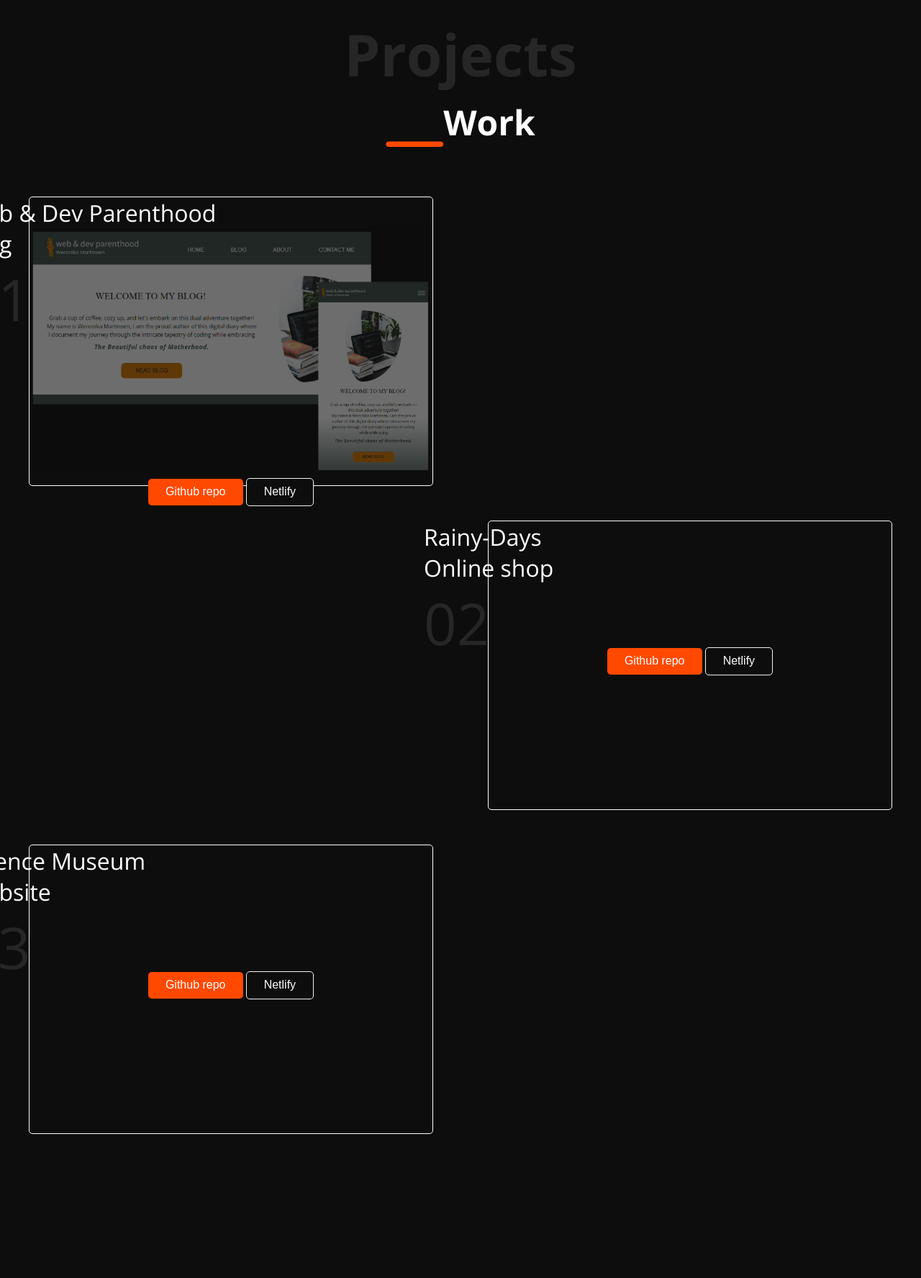
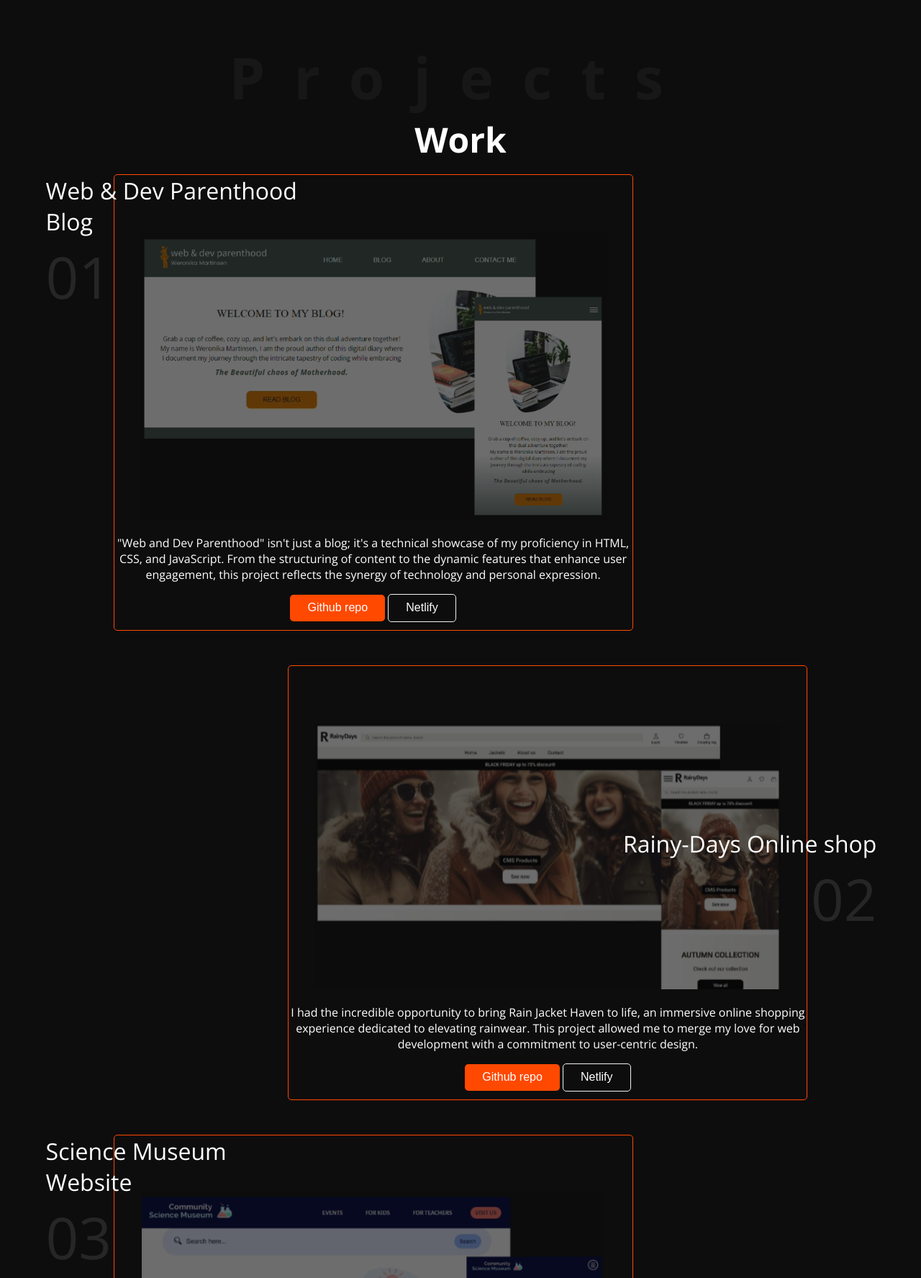
Before and after one commit to WeronikaMartinsen/portfolio, a plain HTML site: page index.html in a window 1280 px wide. Shown: the part 820-2595 px from the top of the page at 72% size. Before the commit the page ends 2419 px from the top, so only its background shows below. Drawn offline with nearby package versions, Linux system fonts and the light colour scheme; a web font is replaced by a local one.

Commit message:
working on html and design

```diff
--- a/css/homepage.css
+++ b/css/homepage.css
@@ -24,7 +24,7 @@
   align-items: center;
 }
 .heroContainer {
-  margin: 1em;
+  margin: 2em;
   padding: 1em;
   max-width: 1200px;
 }
@@ -67,11 +67,14 @@
   opacity: 1;
 }
 .project-list-container {
-  margin-top: 3em;
+  padding: 3em 6em 3em 6em;
   text-align: center;
 }
 .opacity {
   font-size: 5em;
+  opacity: 0.04;
+}
+.more {
   opacity: 0.1;
 }
 .project-list-container h2 {
@@ -84,20 +87,20 @@
 .project-list-container {
   flex-direction: column;
 }
+
 .cards {
-  margin-top: 3em;
   gap: 0.5em;
-  width: 100%;
-  max-width: 1200px;
+  width: 90%;
+  max-width: 1600px;
   padding: 1em;
   flex-wrap: wrap;
   gap: 3em;
 }
 .project {
-  width: 70%;
-  border: 1px solid white;
-  max-width: 35em;
-  height: 25em;
+  width: 80%;
+  border: 1px solid var(--orange);
+  max-width: 45em;
+  height: max-content;
   border-radius: var(--border-radius);
   position: relative;
 }
@@ -113,10 +116,17 @@
 .project-text {
   flex-direction: column;
   position: absolute;
-  left: -90px;
+}
+.firstChild {
+  left: -95px;
   top: 0;
   text-align: left;
 }
+.secondChild {
+  text-align: right;
+  right: -97px;
+}
+
 .flex {
   text-align: left;
   flex-direction: column;
@@ -128,11 +138,15 @@
   margin-bottom: 0.7em;
 }
 .project img {
-  width: 100%;
+  width: 90%;
   opacity: 0.4;
   padding-top: 5em;
 }
 .project img:hover,
 .project img:active {
   opacity: 1;
+  scale: 1.02;
 }
+#h1 {
+  letter-spacing: 0.5em;
+}
--- /dev/null
+++ b/css/media.css
@@ -0,0 +1,25 @@
+@media screen and (max-width: 1200px) {
+  .project {
+    width: 100%;
+  }
+}
+
+@media screen and (max-width: 700px) {
+  #h1 {
+    letter-spacing: 0.1em;
+  }
+  .project-list-container {
+    padding: 3em 1em 3em 1em;
+    text-align: center;
+  }
+  .project-text {
+    position: static;
+    flex-direction: column-reverse;
+  }
+  .cards {
+    gap: 6em;
+  }
+  .project img {
+    padding-top: 1em;
+  }
+}
--- a/index.html
+++ b/index.html
@@ -11,6 +11,7 @@
     <link rel="stylesheet" href="css/general.css" />
     <link rel="stylesheet" href="css/homepage.css" />
     <link rel="stylesheet" href="css/navbar.css" />
+    <link rel="stylesheet" href="css/media.css" />
     <link rel="preconnect" href="https://fonts.googleapis.com" />
     <link rel="preconnect" href="https://fonts.gstatic.com" crossorigin />
     <link
@@ -64,18 +65,54 @@
       <section>
         <div class="project-list-container">
           <div>
-            <h1 class="opacity">Projects</h1>
+            <h1 id="h1" class="opacity">Projects</h1>
             <div class="center">
-              <i id="line" class="fa-regular fa-window-minimize"></i>
               <h2>Work</h2>
             </div>
           </div>
           <div class="cards">
             <div class="project">
-              <div><img src="images/project1.png" alt="" /></div>
-              <div class="project-text">
+              <div>
+                <img
+                  src="images/project1.png"
+                  alt="Picture of my first project page - Web&Dev Parenthood"
+                />
+              </div>
+              <div class="project-text firstChild">
                 <span class="flex">Web & Dev Parenthood<br />Blog</span>
-                <span class="opacity">01</span>
+                <span class="opacity more">01</span>
+              </div>
+              <p>
+                "Web and Dev Parenthood" isn't just a blog; it's a technical
+                showcase of my proficiency in HTML, CSS, and JavaScript. From
+                the structuring of content to the dynamic features that enhance
+                user engagement, this project reflects the synergy of technology
+                and personal expression.
+              </p>
+              <div class="flex-end">
+                <button class="button-main">Github repo</button>
+                <button class="button-secondary">Netlify</button>
+              </div>
+            </div>
+
+            <div class="project">
+              <div>
+                <img
+                  src="images/project3.jpg"
+                  alt="Picture of online shop - Rainy-Days."
+                />
+              </div>
+              <div class="project-text secondChild">
+                <span class="flex">Rainy-Days Online shop</span>
+                <span class="opacity more">02</span>
+              </div>
+              <div>
+                <p>
+                  I had the incredible opportunity to bring Rain Jacket Haven to
+                  life, an immersive online shopping experience dedicated to
+                  elevating rainwear. This project allowed me to merge my love
+                  for web development with a commitment to user-centric design.
+                </p>
               </div>
               <div class="flex-end">
                 <button class="button-main">Github repo</button>
@@ -84,20 +121,23 @@
             </div>
 
             <div class="project">
-              <div class="project-text">
-                <span class="flex">Rainy-Days<br />Online shop</span>
-                <span class="opacity">02</span>
+              <div>
+                <img
+                  src="images/project2.png"
+                  alt="Picture of Science Museum Website."
+                />
               </div>
-              <div class="flex-end">
-                <button class="button-main">Github repo</button>
-                <button class="button-secondary">Netlify</button>
+              <div class="project-text firstChild">
+                <span class="flex">Science Museum<br />Website</span>
+                <span class="opacity more">03</span>
               </div>
-            </div>
-            <div class="project">
-              <div class="project-text">
-                <span class="flex">Science Museum<br />Website</span>
-                <span class="opacity">03</span>
-              </div>
+              <p>
+                Beyond the initial development, the project reflects a
+                commitment to continuous improvement. Regular updates and
+                maintenance routines are implemented to ensure that the "Science
+                Museum for Kids" remains a dynamic and evolving platform for
+                learning.
+              </p>
               <div class="flex-end">
                 <button class="button-main">Github repo</button>
                 <button class="button-secondary">Netlify</button>
```
Also changed, not shown: images/project2.png (added), images/project3.jpg (added).
